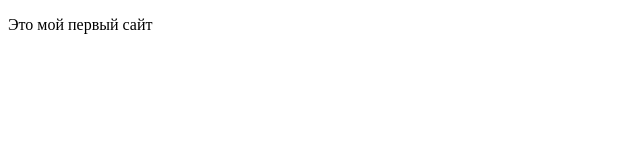
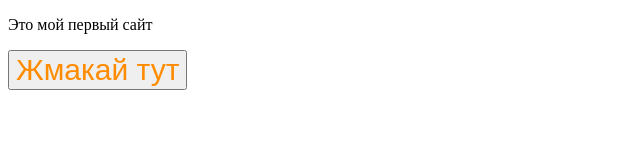
Before and after one commit to maksimSukhanow/Vladimir1_1.io, a plain HTML site: page index.html in a window 1280 px wide. Shown: the whole page, without its empty margins (0-640 px from the left). Drawn offline with Linux system fonts and the light colour scheme.

Commit message:
добавили кнопку

```diff
--- a/index.html
+++ b/index.html
@@ -13,6 +13,9 @@
 
 <body>
     <P>Это мой первый сайт</P>
+    <p>
+        <input type="button" onclick=say_hi() value="Жмакай тут" style="font-size: 30px; color: darkorange;">
+    </p>
 </body>
 
 </html>
```
Also changed, not shown: 1 other file.
